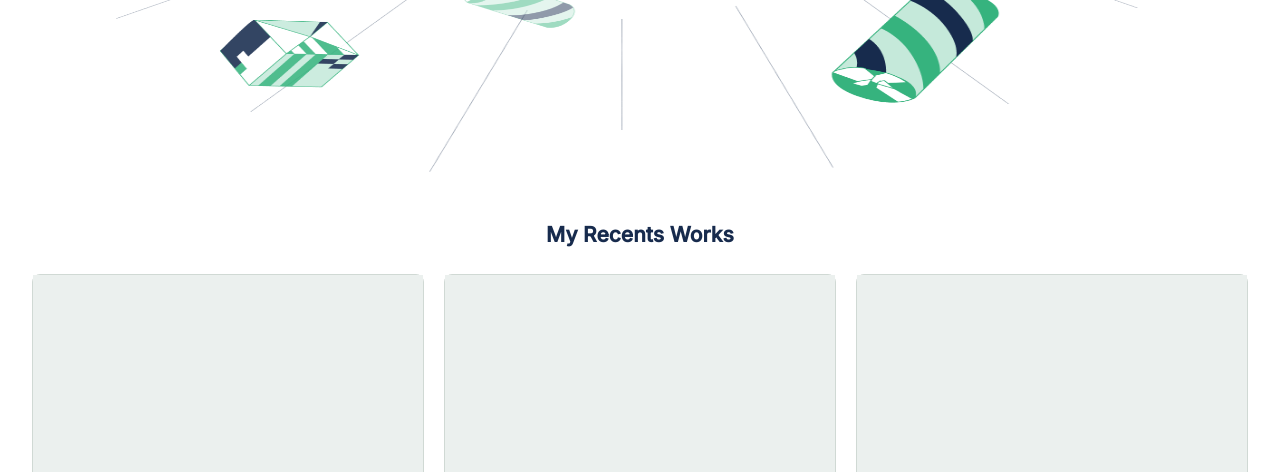
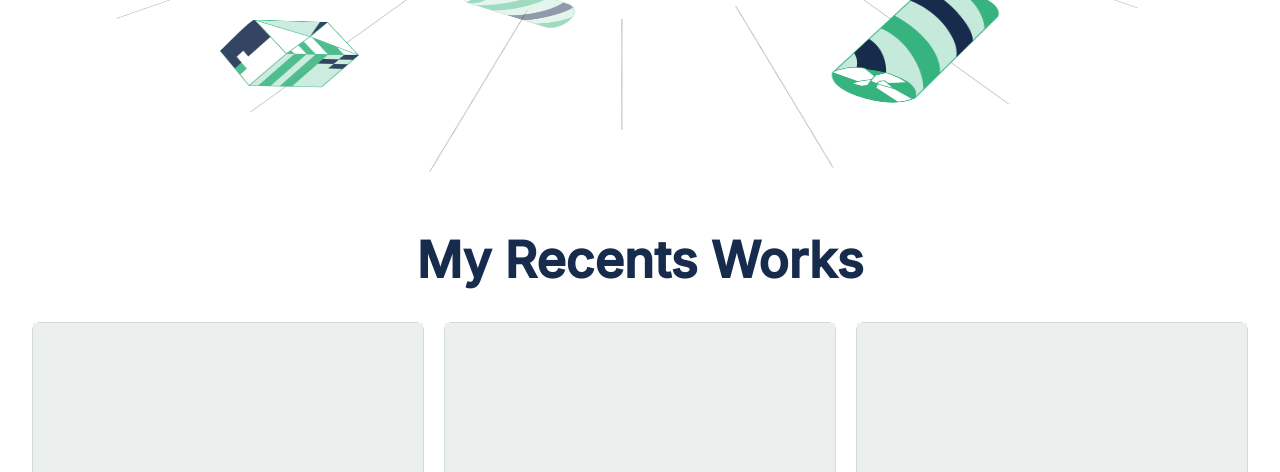
Before and after one commit to Dachrono/Portfolio-setup-and-mobile-first, a website: page index.html in a window 1280 px wide. In both pictures the pointer is over the element "My Recents Works". Shown: the part 328-800 px from the top of the page. Drawn offline with Linux system fonts and the light colour scheme.

Commit message:
Third feature animation

```diff
--- a/style.css
+++ b/style.css
@@ -98,6 +98,12 @@ body {
   text-align: center;
   font-style: normal;
   color: #172b4d;
+  transition: width 2s linear 1s;
+}
+
+.Works :hover {
+  width: 500px;
+  font-size: 50px;
 }
 
 .Cards {
```
